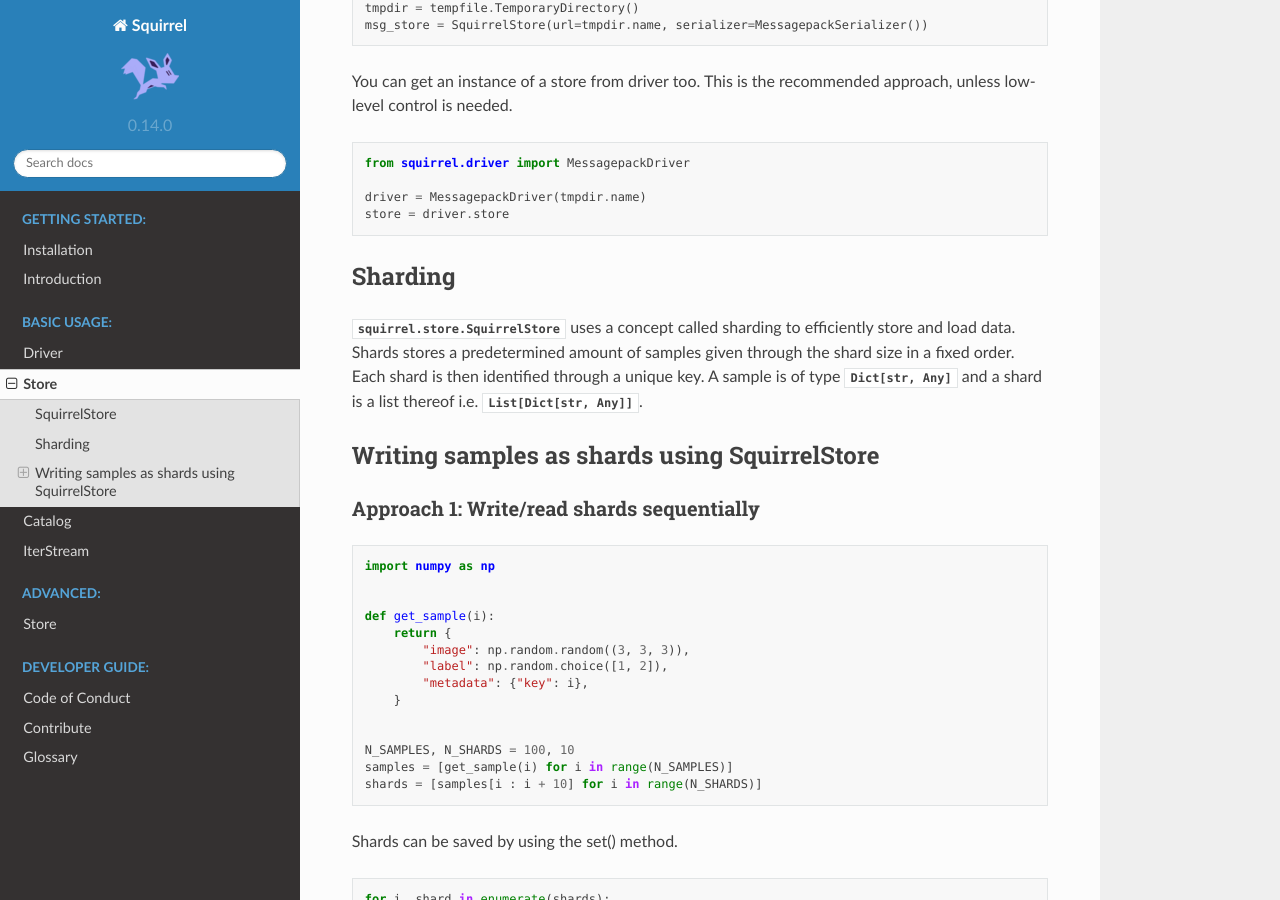
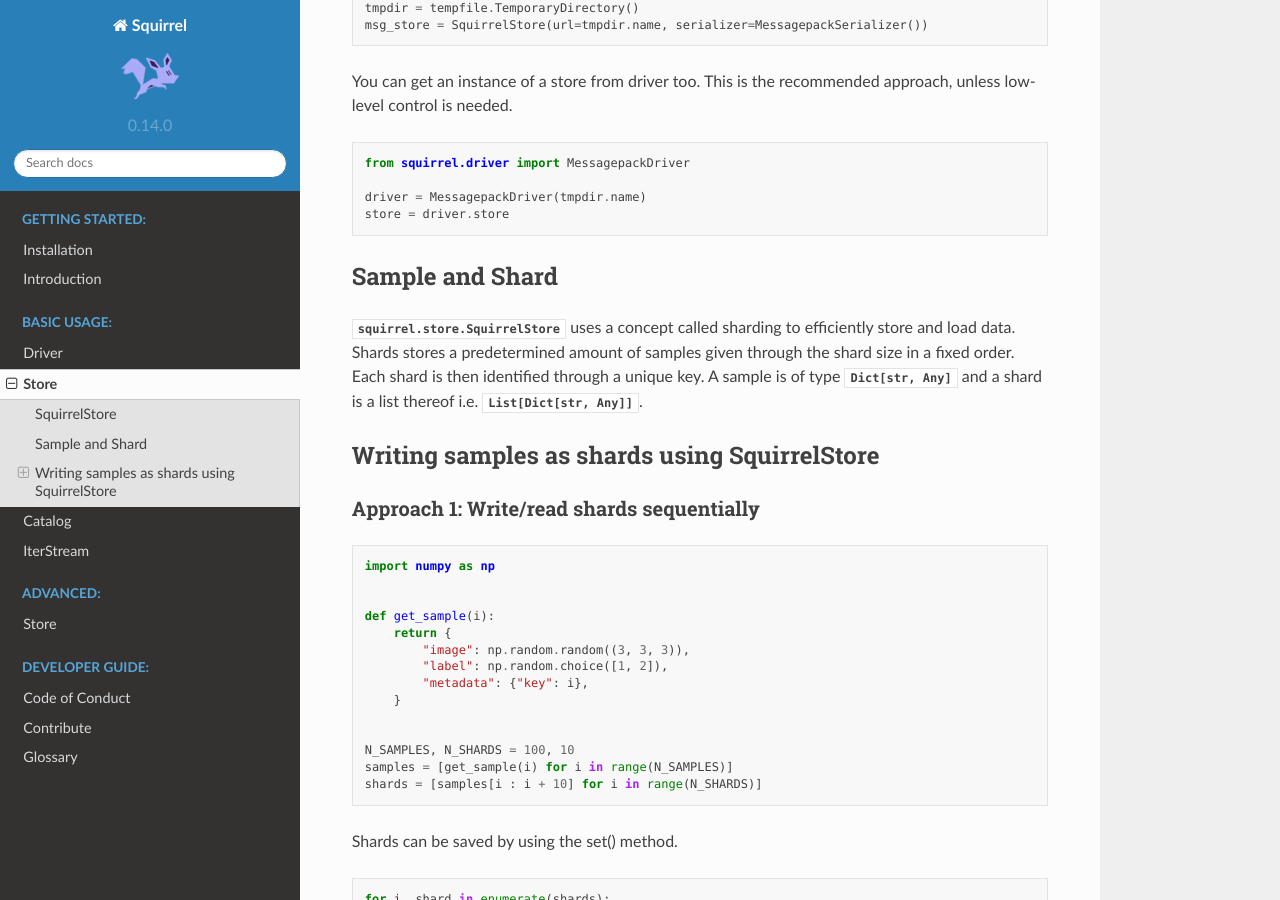
Before and after one commit to merantix-momentum/squirrel-core, a Sphinx documentation site: the page built from docs/usage/store.rst, in a window 1280 px wide and 900 px high, scrolled down 1238 px. Built offline with Sphinx 7.4.7 and the Read the Docs theme 2.0.0, drawn with Linux system fonts in a browser that asks for light colours; the version number is read from the project's files by our own code.

Commit message:
Update docs/usage/store.rst
Co-authored-by: Alireza Sohofi <a.sohofi@gmail.com>

```diff
--- a/docs/usage/store.rst
+++ b/docs/usage/store.rst
@@ -65,7 +65,7 @@ This is the recommended approach, unless low-level control is needed.
     driver = MessagepackDriver(tmpdir.name)
     store = driver.store
 
-Sharding
+Sample and Shard
 --------
 :py:class:`squirrel.store.SquirrelStore` uses a concept called sharding to efficiently store and load data.
 Shards stores a predetermined amount of samples given through the shard size in a fixed order.
```
